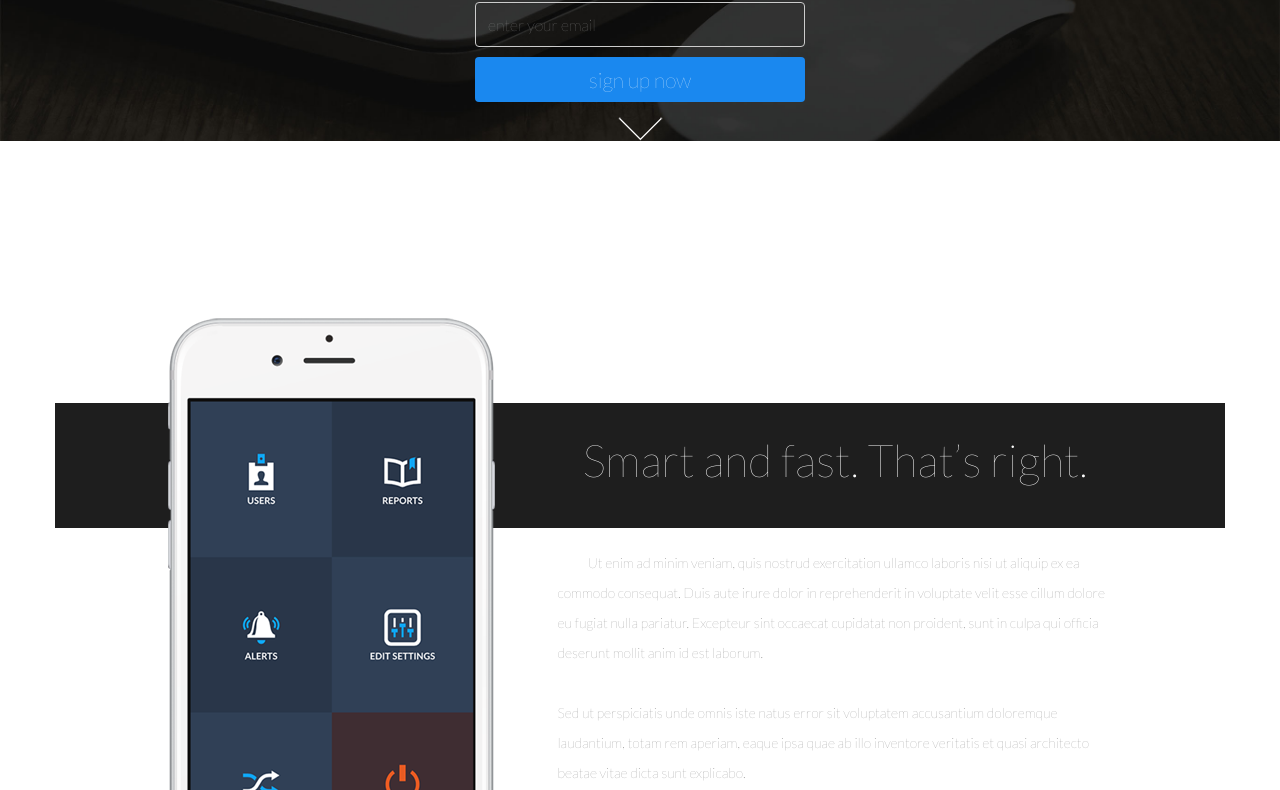
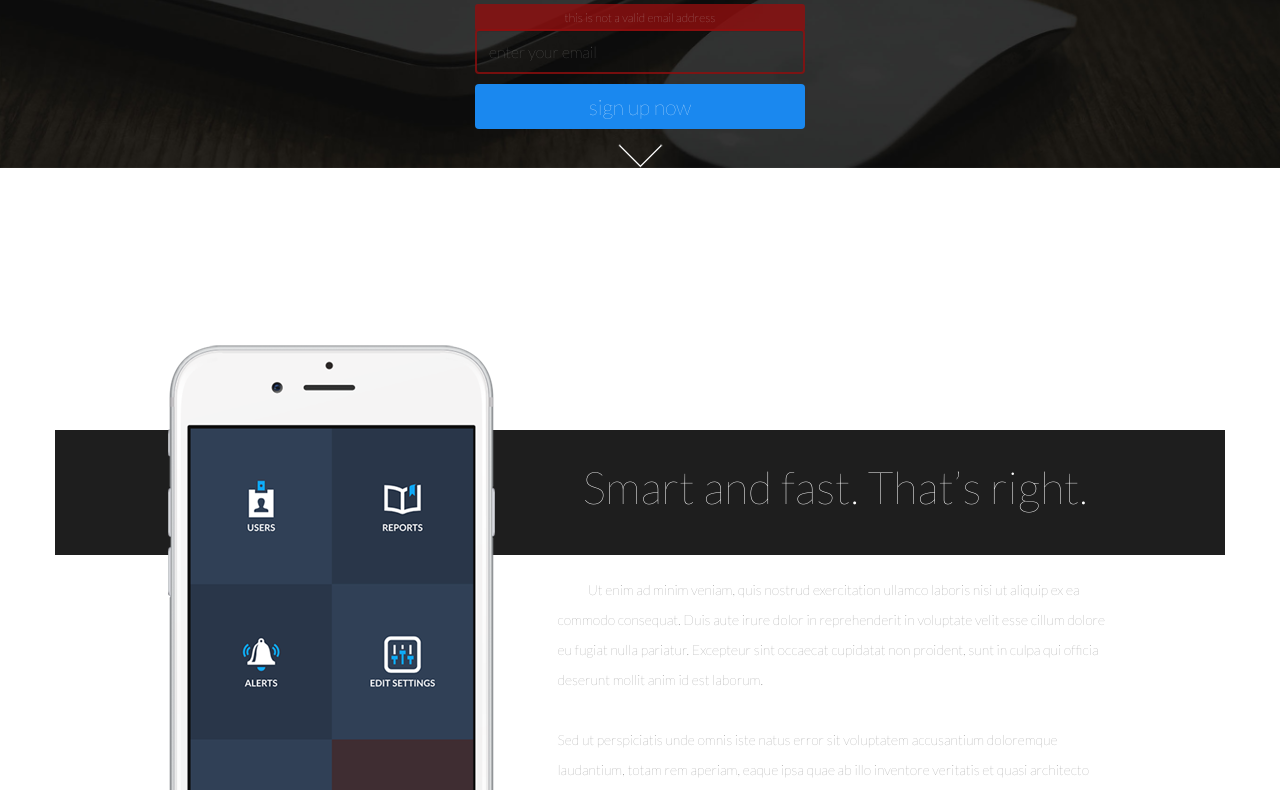
Before and after one commit to natan-mlk/SentiOneTask, a plain HTML site: page index.html in a window 1280 px wide. Shown: the part 548-1338 px from the top of the page. Drawn offline with nearby package versions, Linux system fonts and the light colour scheme.

Commit message:
styling for email error

```diff
--- a/index.html
+++ b/index.html
@@ -35,11 +35,15 @@
         <form action=""
               method="post">
           <div class="form-group">
-            <input type="email"
-                   class="form-control input-transparent"
-                   id="exampleInputEmail1"
-                   placeholder="enter your email">
-            <button type="submit" class="btn btn-default accent-btn">sign up now</button>
+            <div class="mail-error">
+              this is not a valid email address
+            </div>
+              <input type="email"
+                     class="form-control input-transparent input-error"
+                     id="exampleInputEmail1"
+                     placeholder="enter your email">
+              <button type="submit" class="btn btn-default accent-btn">sign up now</button>
+
           </div>
         </form>
       </div>
--- a/styles/styles.scss
+++ b/styles/styles.scss
@@ -11,6 +11,12 @@ $back-dark: #1e1e1e;
   -ms-transition: $args;
   -o-transition: $args;
   transition: $args;
+}
+
+@mixin translate($args...) {
+  transform: translateY($args);
+  -ms-transform: translateY($args);
+  -webkit-transform: translateY($args);
 }
 
 * {
@@ -42,7 +48,9 @@ $back-dark: #1e1e1e;
 
 nav {
   position: fixed;
+  width: 100%;
   @include transition(500ms ease);
+  z-index: 10;
 }
 
 .nav-background {
@@ -95,6 +103,22 @@ form {
   font-size: 16px;
   font-weight: 100;
   background-color: transparent;
+}
+
+.mail-error {
+  background-color: #900e0e;
+  opacity: 0.8;
+  border-radius: 3px;
+  padding: 5px 0;
+  color: white;
+  font-size: 12px;
+  font-weight: 200;
+  @include translate(2px);
+}
+
+.input-error {
+  border: 2px solid #900e0e;
+  opacity: 0.8;
 }
 
 .accent-btn {
@@ -183,6 +207,7 @@ ul {
   padding: 0;
   li {
     font-size: 10px;
+    font-weight: 400;
     color: #6788b7
   }
 }
```
Also changed, not shown: styles/styles.css, 1 other file.
